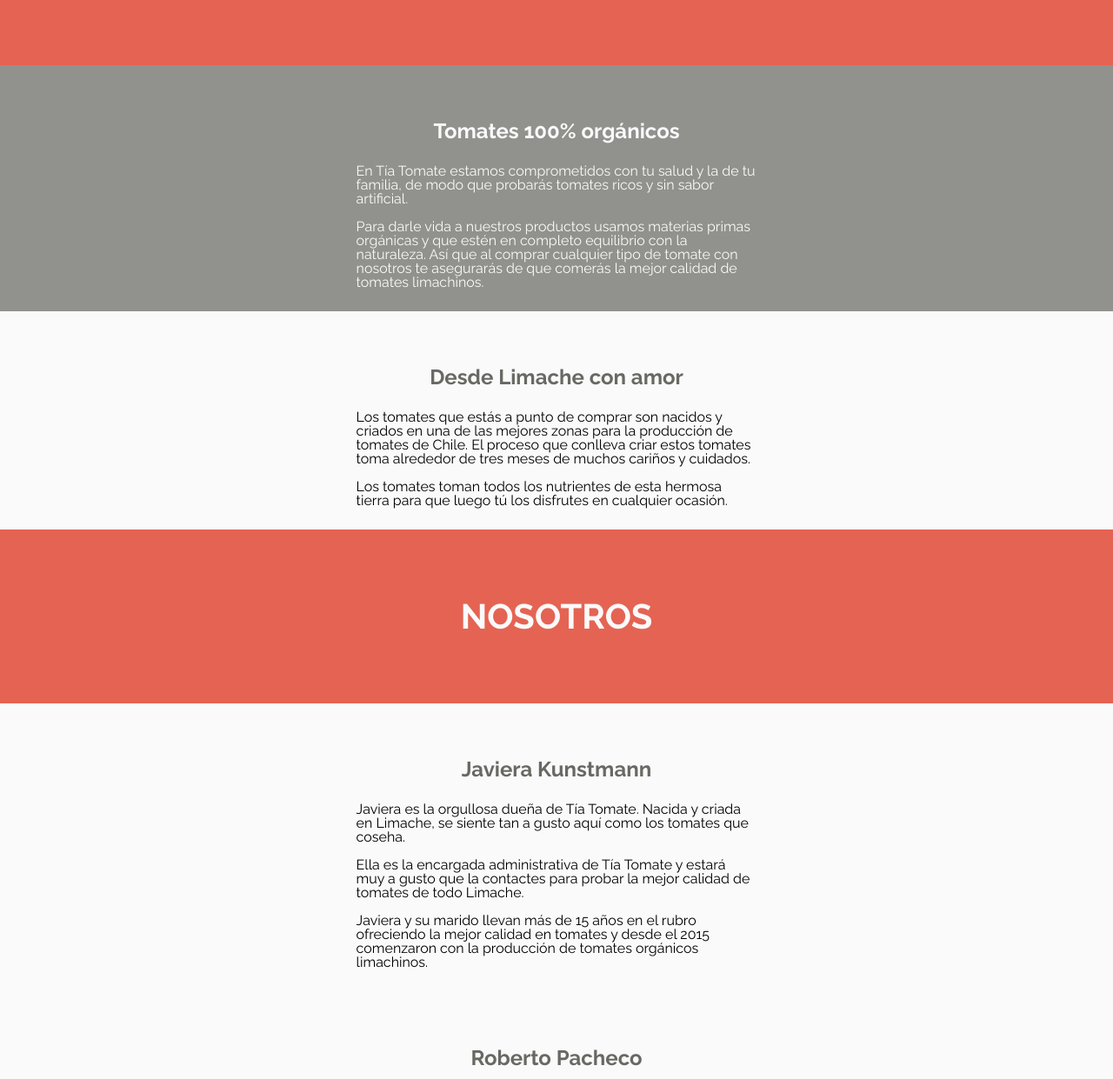
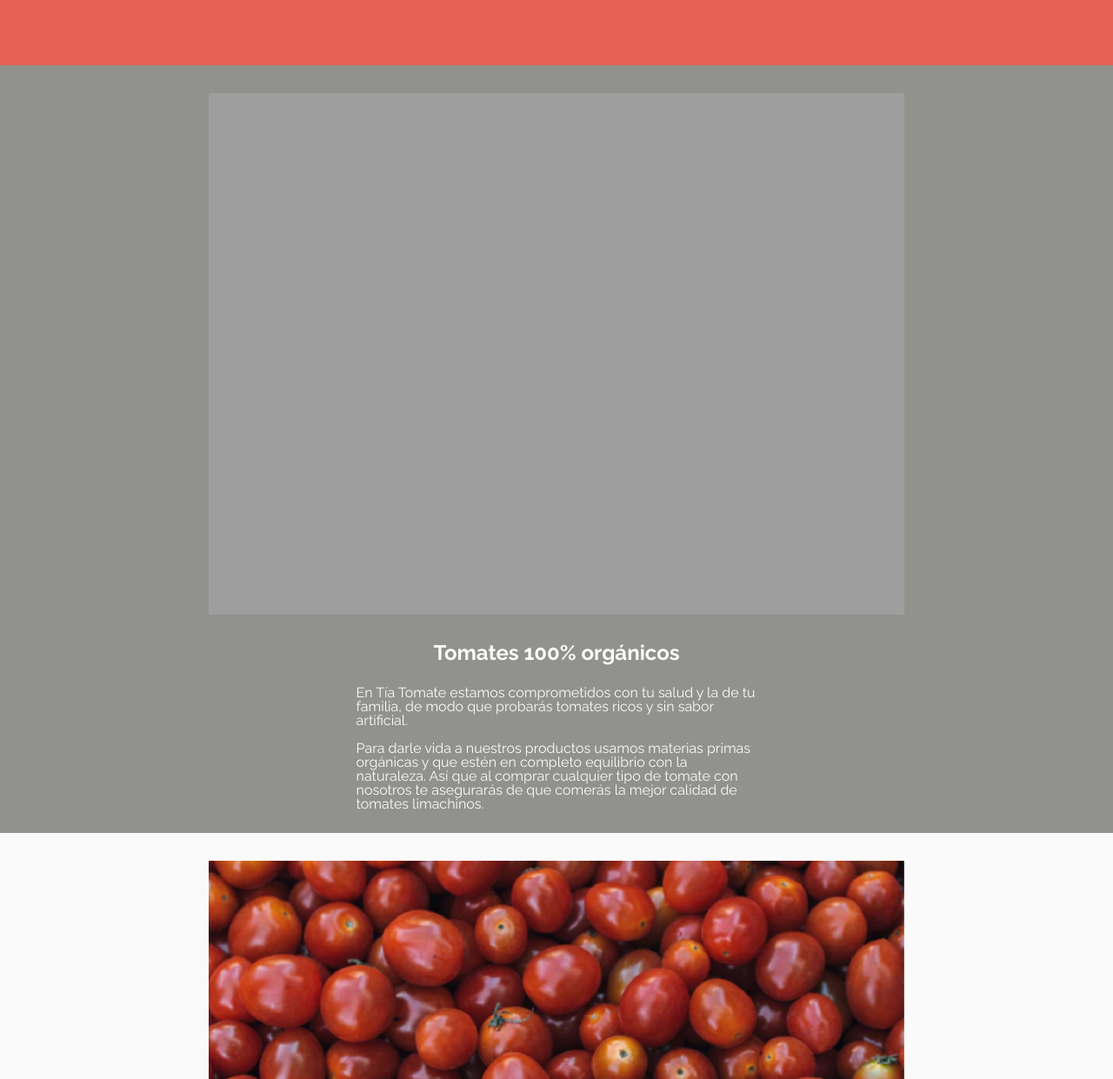
Before and after one commit to costimedina/tia-tomate, a plain HTML site: page index.html in a window 1280 px wide. Shown: the part 239-1480 px from the top of the page at 87% size. Drawn offline with Linux system fonts and the light colour scheme; the site is published under a folder, as on GitHub Pages, so addresses that start at the root find nothing.

Commit message:
corrección ruta 2

```diff
--- a/index.html
+++ b/index.html
@@ -32,7 +32,7 @@
             <!--Card con fondo gris-->
 
             <div class="card-grey">
-                <img class="card__image" src="/assets/img/about-1.png" alt="">
+                <img class="card__image" src="assets/img/about-1.png" alt="">
                 <h3 class="card__text--primary">Tomates 100% orgánicos</h3>
                 <p class="card__text--secondary">En Tía Tomate estamos comprometidos con tu salud y la de tu familia, de
                     modo que probarás
@@ -48,7 +48,7 @@
             <!--Card con fondo blanco-->
 
             <div class="card">
-                <img class="card__image" src="/assets/img/about-2.png" alt="">
+                <img class="card__image" src="assets/img/about-2.png" alt="">
                 <h3 class="card__text--primary">Desde Limache con amor</h3>
                 <p class="card__text--secondary">Los tomates que estás a punto de comprar son nacidos y criados en una
                     de las mejores
@@ -73,7 +73,7 @@
             <!--Card con fondo blanco-->
 
             <div class="card">
-                <img class="card__image--size" src="/assets/img/about-3.png" alt="">
+                <img class="card__image--size" src="assets/img/about-3.png" alt="">
                 <h3 class="card__text--primary">Javiera Kunstmann</h3>
                 <p class="card__text--secondary">Javiera es la orgullosa dueña de Tía Tomate. Nacida y criada en
                     Limache, se siente
@@ -93,7 +93,7 @@
             <!--Card con fondo blanco-->
 
             <div class="card">
-                <img class="card__image--size" src="/assets/img/about-4.png" alt="">
+                <img class="card__image--size" src="assets/img/about-4.png" alt="">
                 <h3 class="card__text--primary">Roberto Pacheco</h3>
                 <p class="card__text--secondary">Roberto es el marido de Javiera. Él es el encargado de darle vida a los
                     tomates, usando
@@ -114,7 +114,7 @@
 
         <footer>
             <div class="footer">
-                <img class="footer__img" src="/assets/img/logo_footer.png" alt="">
+                <img class="footer__img" src="assets/img/logo_footer.png" alt="">
             </div>
         </footer>
     </div>
```
